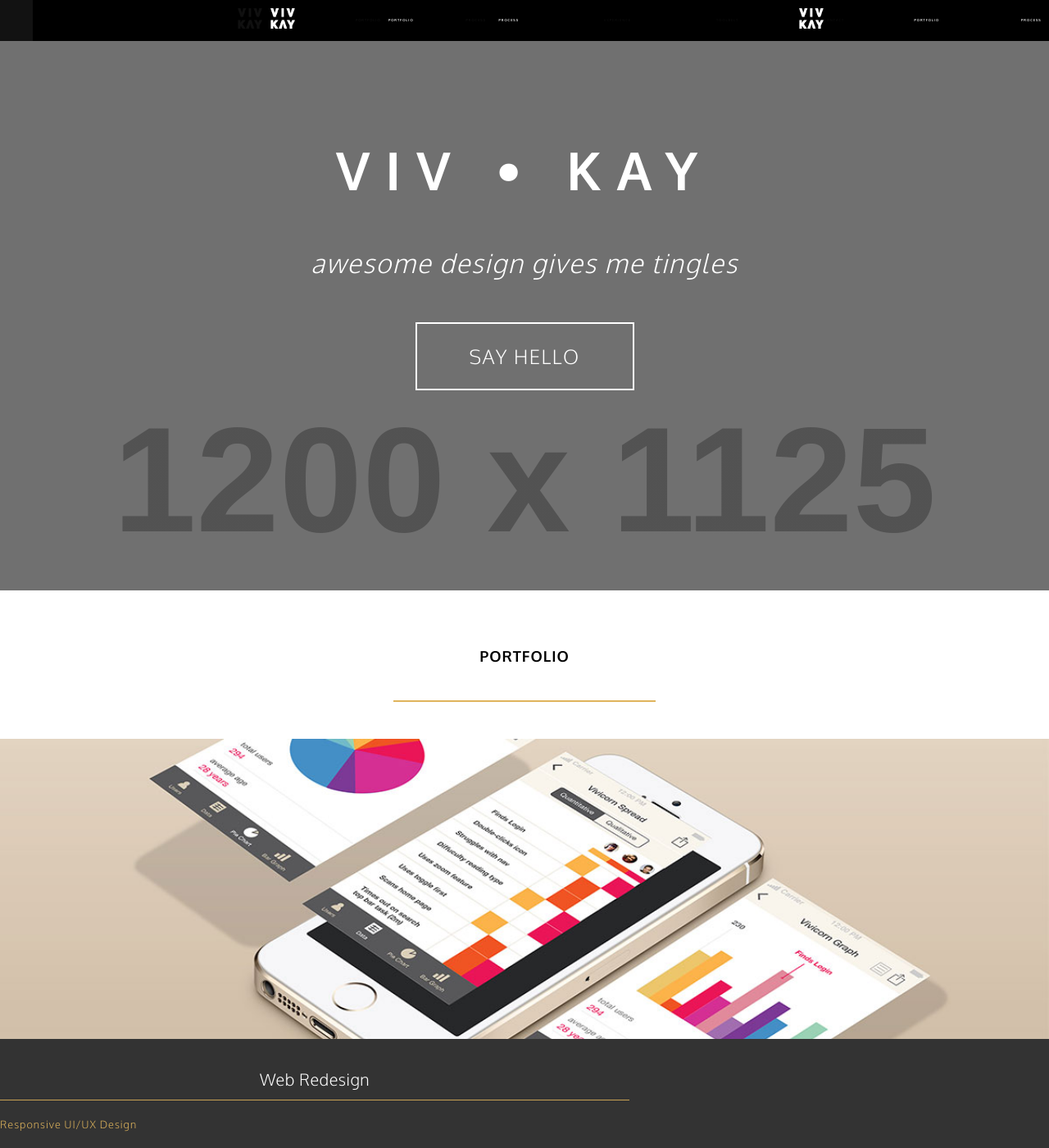
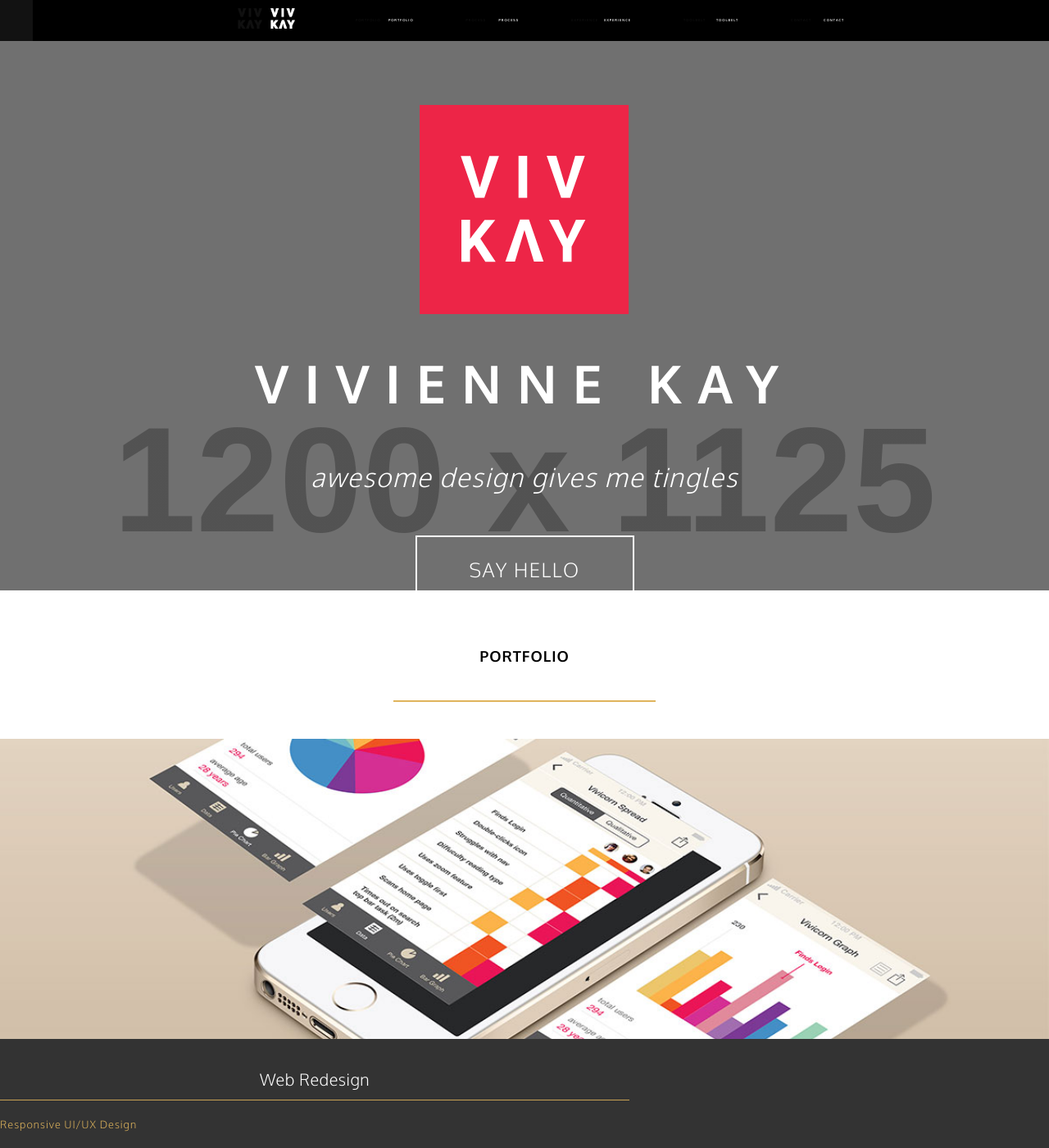
Before and after one commit to vivkay/portfolio-new, a Jekyll site: the page built from index.html, in a window 1280 px wide and 1400 px high. Shown: the whole window at 82% size. Built offline with Jekyll 4.4.1, drawn with Linux system fonts in a browser that asks for light colours; Markdown is read by kramdown in place of the engine named in the settings; some of the changed text lies outside the part shown.

Commit message:
adds and resizes logo

```diff
--- a/cmh-website.html
+++ b/cmh-website.html
@@ -17,6 +17,8 @@
 
 research: basdfasldlfkasdfjlasfjljkfs
 
+solution: AGEKEOIFNBA;JGAFHAEOIAEAJFNEAOFIAOIhkjngakjda;ofihwaoieh
+
 challenges: "There were three major design challenges for this project: the quantity of content, and the number of clients, as well as specific design restrictions. Because the website content had been migrated over from an older version of the site, there was a considerable amount of duplicated and often redundant content. This required not simply a surface-level redesign, but an entirely fresh approach to the content, structure and flow of each page as a unique entity. Using our new modular grid design allowed us to easily integrate a diverse amount of content in a way that was still easily readable for viewers. The home page of the website required a flexible header or hero section to accommodate various feature items, such as new exhibitions, gift shop promotions, IMAX movies, events and so on. For this reason we designed various layouts for the hero section, ranging from a single-image billboard to four separate containers for feature content."
 
 contributions: During the initial concept meetings and wireframes I contributed core usability ideas including the permanently fixed call-to-action bar (featuring operational hours, and select call-to-action buttons that enhance user flow), social media integration on unique elements, variants on navigational placements, and a dynamic layer of user engagement using CSS animations, smart content (such as a local weather plugin) and integrated GIF or video elements. After team brainstorming and sketching, I created greyscale wireframes in Adobe Illustrator CC, and presented our teams concept to the Department of Digital Projects. I presented this intiial concept at a Department meeting and, after receiving feedback on various aspects including usability, structure and content positioning, I worked with our Design Lead to create high-fidelity mockups in Sketch 3. Once our high-fidelity mockups for the Home page was approved, I proceeded to work on designs for twenty independent pages of the website. I uploaded each page to a collaborative project in InVision and integrated internal and client feedback into later design iterations.
--- a/css/main.css
+++ b/css/main.css
@@ -43,11 +43,13 @@
     margin: 0;
     padding: 0;
     list-style-type: none;
+    color: white;
 }
 
 .skip-links a {
     position: absolute;
     top: -3em;
+    z-index: 5;
 }
 
 .skip-links a:focus {
@@ -114,6 +116,10 @@
     text-align: center;
     color: white;
     width: 100%;
+}
+
+.logo-main {
+    width: 20%;
 }
 
 .name {
--- a/index.html
+++ b/index.html
@@ -7,7 +7,8 @@
 ---
 
     <div class="hero-content">
-        <h1 class="hero-title">Viv • Kay</h1>
+        <img class="logo-main" src="{{baseurl}}/img/logo-vk-red.svg" alt="Vivienne Kay">
+        <h1 class="hero-title">Vivienne Kay</h1>
         <p class="hero-tag">awesome design gives me tingles</p>
         <a class="btn-cta" href="#contact">Say Hello</a>
     </div>
```
Also changed, not shown: _layouts/case-study-a.html (+9 -3 lines), explouria-branding-app.html (+29 -1 lines), img/logo-vk-black.svg (added), img/logo-vk-red-transparent.svg (added), img/logo-vk-red.svg (added), img/logo-vk-white.svg (added), 1 other file.
